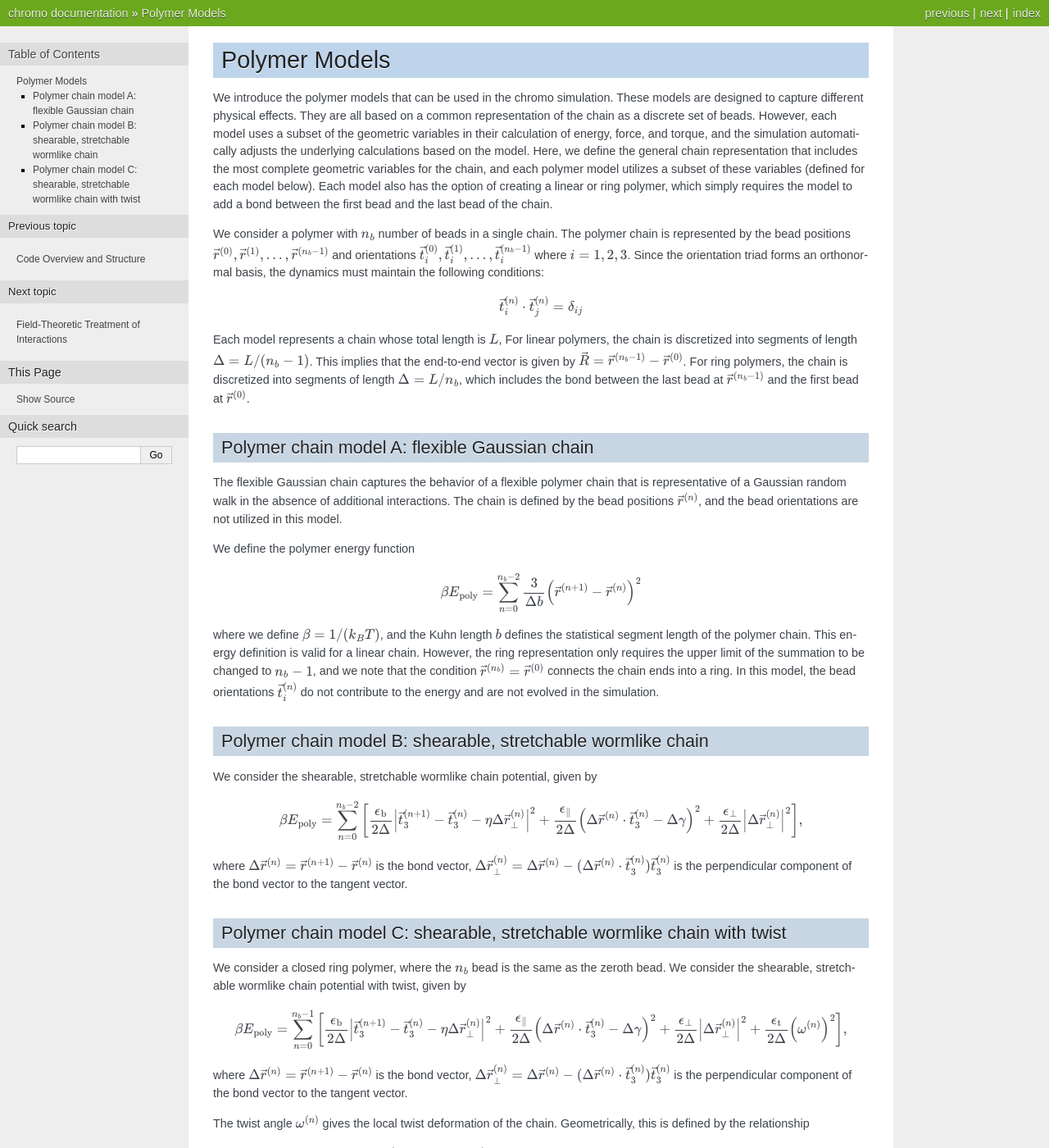
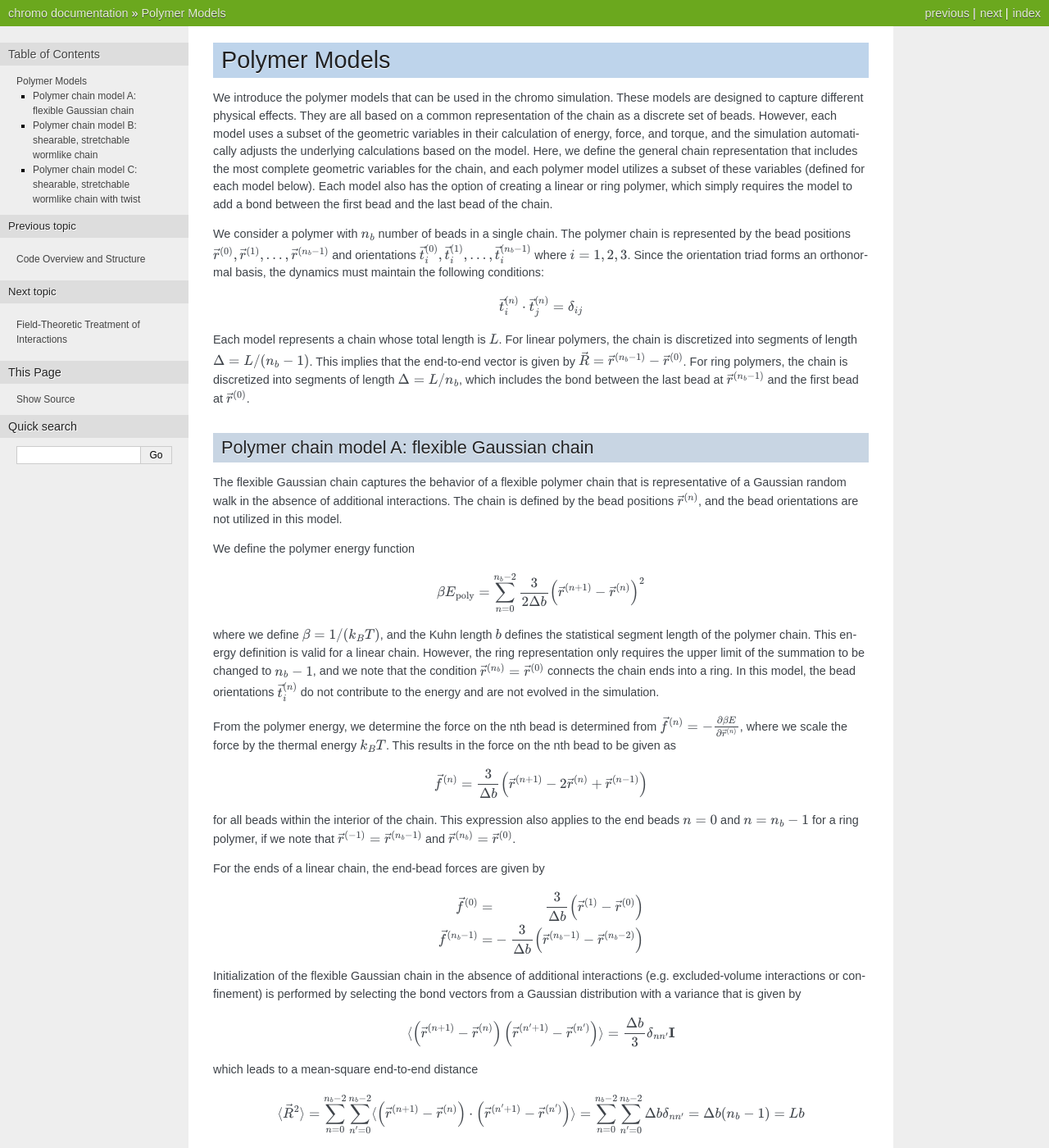
Before and after one commit to SpakowitzLab/chromo, a Sphinx documentation site: the page built from doc/source/poly_models.rst, in a window 1280 px wide and 1400 px high. Shown: the whole window at 82% size. Built offline with Sphinx 7.4.7, drawn with Linux system fonts in a browser that asks for light colours; some of the changed text lies outside the part shown.

Commit message:
Updated polymer models page

```diff
--- a/doc/source/poly_models.rst
+++ b/doc/source/poly_models.rst
@@ -29,7 +29,7 @@ Since the orientation triad forms an orthonormal basis, the dynamics must mainta
 .. math::
     \vec{t}_{i}^{(n)} \cdot \vec{t}_{j}^{(n)} = \delta_{ij}
 
-Each model represents a chain whose total length is :math:`L`,
+Each model represents a chain whose total length is :math:`L`.
 For linear polymers, the chain is discretized into segments of length
 :math:`\Delta = L/(n_{b}-1)`. This implies that the end-to-end
 vector is given by :math:`\vec{R} = \vec{r}^{(n_{b}-1)} - \vec{r}^{(0)}`.
@@ -39,7 +39,7 @@ bead at :math:`\vec{r}^{(n_{b} - 1)}` and the first bead at
 :math:`\vec{r}^{(0)}`.
 
 Polymer chain model A: flexible Gaussian chain
---------------------------------------------
+----------------------------------------------
 
 The flexible Gaussian chain captures the behavior of a flexible polymer chain that
 is representative of a Gaussian random walk in the absence of additional interactions.
@@ -50,7 +50,7 @@ We define the polymer energy function
 
 .. math::
     \beta E_{\mathrm{poly}} = \sum_{n=0}^{n_{b}-2}
-    \frac{3}{\Delta b} \left( \vec{r}^{(n+1)} - \vec{r}^{(n)} \right)^{2}
+    \frac{3}{2 \Delta b} \left( \vec{r}^{(n+1)} - \vec{r}^{(n)} \right)^{2}
 
 where we define :math:`\beta = 1/(k_{B}T)`, and the Kuhn length
 :math:`b` defines the statistical segment length of the polymer chain.
@@ -62,12 +62,77 @@ chain ends into a ring.
 In this model, the bead orientations :math:`\vec{t}_{i}^{(n)}` do not
 contribute to the energy and are not evolved in the simulation.
 
+From the polymer energy, we determine the force on the nth bead
+is determined from :math:`\vec{f}^{(n)} = - \frac{\partial \beta E}{\partial \vec{r}^{(n)}}`,
+where we scale the force by the thermal energy :math:`k_{B}T`.
+This results in the force on the nth bead to be given as
 
+.. math::
+    \vec{f}^{(n)} = \frac{3}{\Delta b} \left( \vec{r}^{(n+1)}
+    - 2 \vec{r}^{(n)} + \vec{r}^{(n-1)} \right)
 
+for all beads within the interior of the chain.
+This expression also applies to the end beads :math:`n=0` and
+:math:`n=n_{b}-1` for a ring polymer, if we note that
+:math:`\vec{r}^{(-1)} = \vec{r}^{(n_{b}-1)}` and
+:math:`\vec{r}^{(n_{b})} = \vec{r}^{(0)}`.
 
+For the ends of a linear chain, the end-bead forces are given by
+
+.. math::
+    \vec{f}^{(0)} & = & \frac{3}{\Delta b} \left(
+    \vec{r}^{(1)}
+    - \vec{r}^{(0)}
+    \right) \\
+    \vec{f}^{(n_{b}-1)} & = & - \frac{3}{\Delta b} \left(
+    \vec{r}^{(n_{b}-1)}
+    - \vec{r}^{(n_{b}-2)}
+    \right)
+
+Initialization of the flexible Gaussian chain in the absence of additional interactions
+(e.g. excluded-volume interactions or confinement)
+is performed by selecting the bond vectors from a Gaussian distribution with
+a variance that is given by
+
+.. math::
+    \langle
+    \left(
+    \vec{r}^{(n+1)} - \vec{r}^{(n)}
+    \right)
+    \left(
+    \vec{r}^{(n'+1)} - \vec{r}^{(n')}
+    \right)
+    \rangle = \frac{\Delta b}{3} \delta_{nn'} \mathbf{I}
+
+which leads to a mean-square end-to-end distance
+
+.. math::
+    \langle
+    \vec{R}^{2}
+    \rangle =
+    \sum_{n=0}^{n_{b}-2}
+    \sum_{n'=0}^{n_{b}-2}
+    \langle
+    \left(
+    \vec{r}^{(n+1)} - \vec{r}^{(n)}
+    \right) \cdot
+    \left(
+    \vec{r}^{(n'+1)} - \vec{r}^{(n')}
+    \right)
+    \rangle
+    = \sum_{n=0}^{n_{b}-2}
+    \sum_{n'=0}^{n_{b}-2}
+    \Delta b \delta_{nn'}
+    = \Delta b (n_{b} - 1)
+    = L b
+
+which is consistent with the solution for a Gaussian random
+walk polymer with length :math:`L = N b`,
+where :math:`N` is the number of Kuhn lengths in the
+chain.
 
 Polymer chain model B: shearable, stretchable wormlike chain
-----------------------------------------------------------
+------------------------------------------------------------
 
 We consider the shearable, stretchable wormlike chain potential, given by
 
@@ -87,7 +152,7 @@ is the perpendicular component of the bond vector to the tangent vector.
 
 
 Polymer chain model C: shearable, stretchable wormlike chain with twist
---------------------------------------------------------------------
+-----------------------------------------------------------------------
 
 We consider a closed ring polymer, where the :math:`n_{b}` bead is the same as the zeroth bead.
 We consider the shearable, stretchable wormlike chain potential with twist, given by
```
